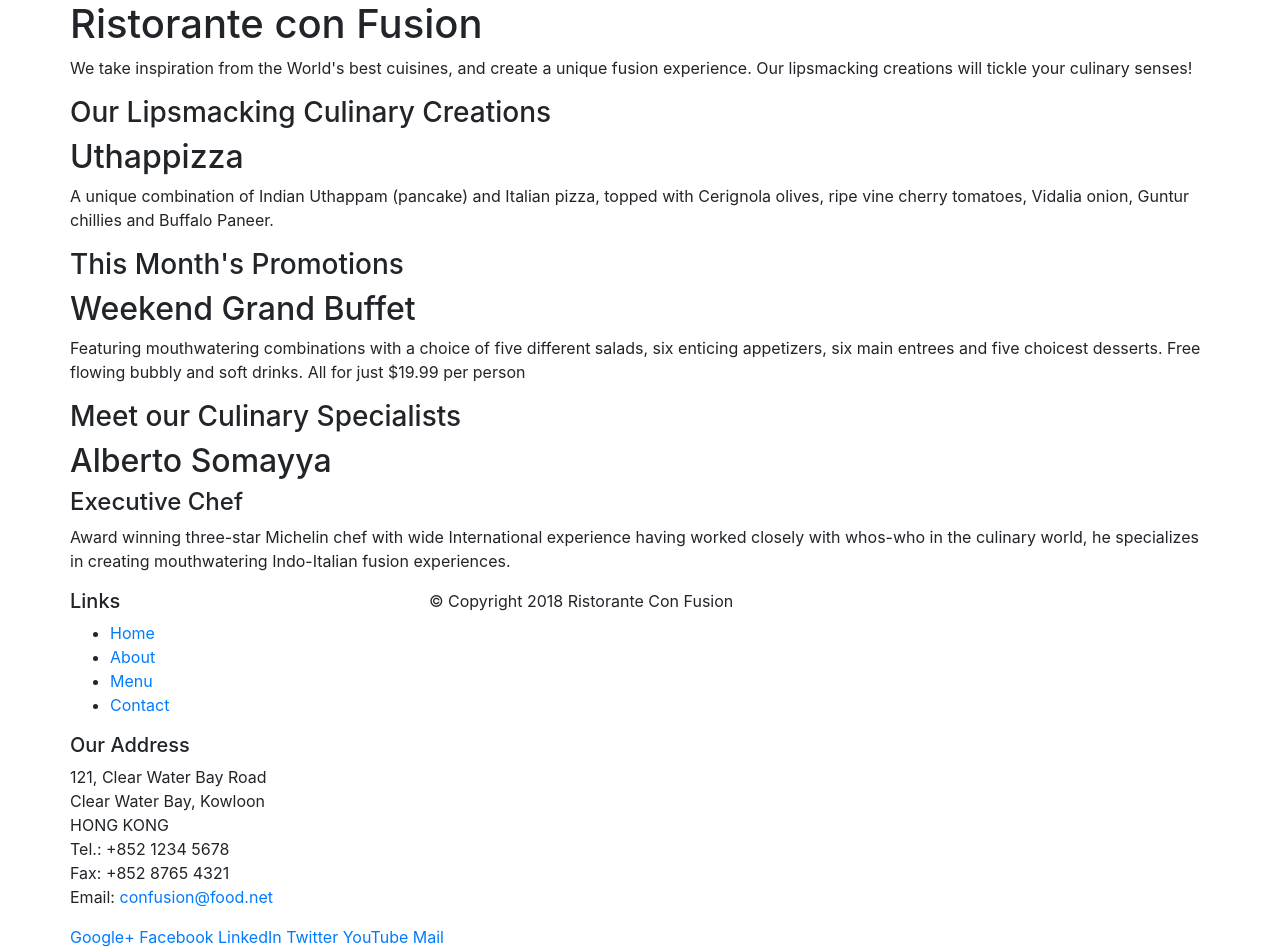
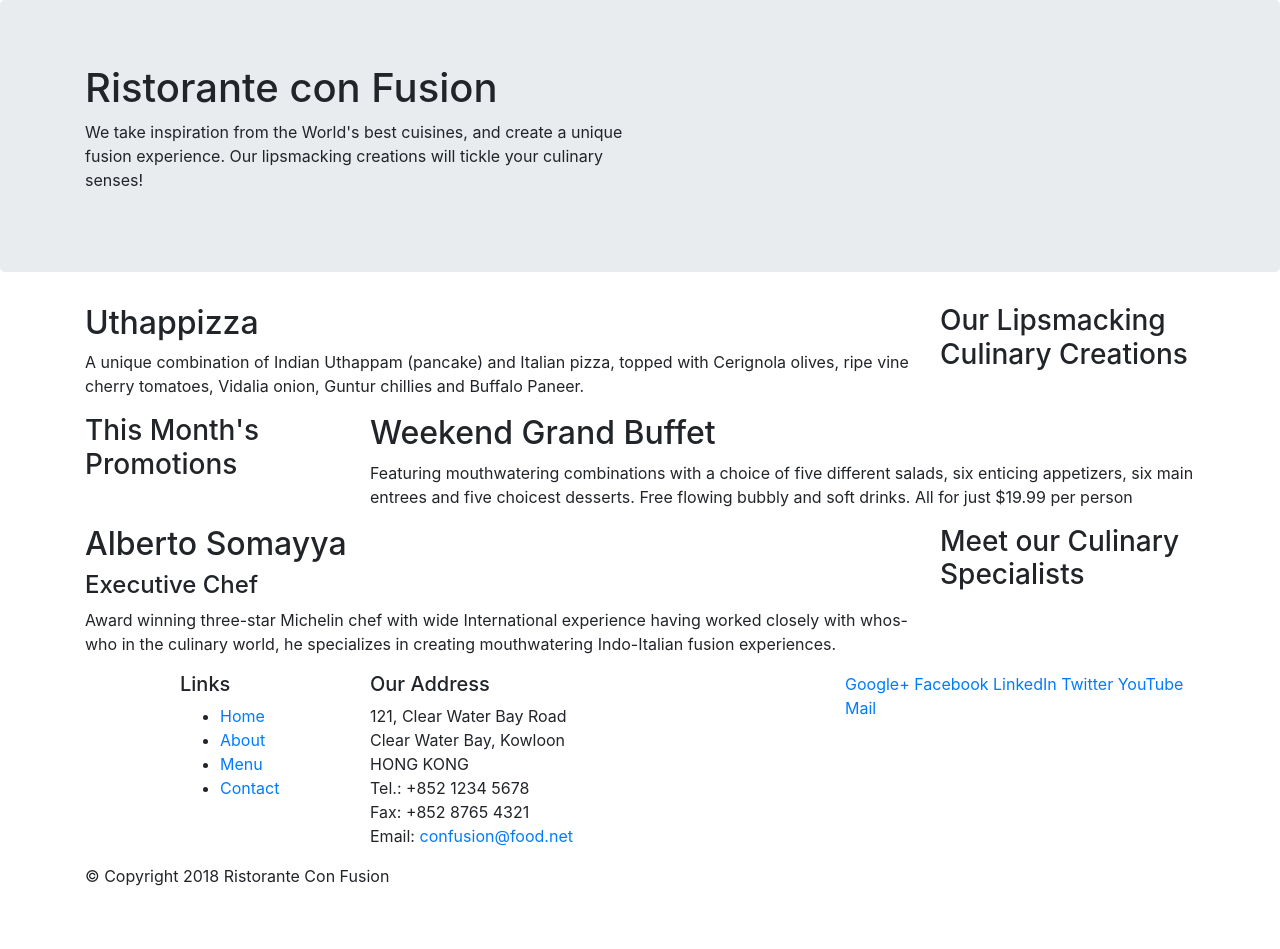
Before and after one commit to santiagoalex/Web-Project, a website: page conFusion/index.html in a window 1280 px wide. After the commit the page ends 904 px from the top, so only its background shows below. Drawn offline with nearby package versions, Linux system fonts and the light colour scheme.

Commit message:
Add bootstrap cols and orders

```diff
--- a/conFusion/index.html
+++ b/conFusion/index.html
@@ -16,14 +16,14 @@
 
 <body>
 
-    <header class = "Jumbotron" >
+    <header class = "jumbotron" >
         <div class = "container">
             <div class = "row">
-                <div>
+                <div class = "col-12 col-sm-6">
                     <h1>Ristorante con Fusion</h1>
                     <p>We take inspiration from the World's best cuisines, and create a unique fusion experience. Our lipsmacking creations will tickle your culinary senses!</p>
                 </div>
-                <div>
+                <div class = "col-12 col-sm">
                 </div>
             </div>
         </div>
@@ -31,10 +31,10 @@
 
     <div class = "container">
         <div class = "row" >
-            <div>
+            <div class = "col-12 col-sm-4 order-sm-last col-md-3 ">
                 <h3>Our Lipsmacking Culinary Creations</h3>
             </div>
-            <div>
+            <div class = "col col-sm order-sm-first col-md ">
                 <h2>Uthappizza</h2>
                 <p>A unique combination of Indian Uthappam (pancake) and Italian pizza, topped with Cerignola olives, ripe vine cherry tomatoes, Vidalia onion, Guntur chillies and Buffalo Paneer.</p>
             </div>
@@ -42,20 +42,20 @@
 
 
         <div class = "row">
-            <div >
+            <div class = "col-12 col-sm-4 col-md-3" >
                 <h3>This Month's Promotions</h3>
             </div>
-            <div>
+            <div class = "col col-sm col-md">
                 <h2>Weekend Grand Buffet</h2>
                 <p>Featuring mouthwatering combinations with a choice of five different salads, six enticing appetizers, six main entrees and five choicest desserts. Free flowing bubbly and soft drinks. All for just $19.99 per person </p>
             </div>
         </div>
 
         <div class = "row">
-            <div>
+            <div class = "col-12 col-sm-4 order-sm-last col-md-3">
                 <h3>Meet our Culinary Specialists</h3>
             </div>
-            <div>
+            <div class = "col col-sm order-sm-first col-md">
                 <h2>Alberto Somayya</h2>
                 <h4>Executive Chef</h4>
                 <p>Award winning three-star Michelin chef with wide International experience having worked closely with whos-who in the culinary world, he specializes in creating mouthwatering Indo-Italian fusion experiences. </p>
@@ -65,8 +65,8 @@
 
     <footer class = "container" >
         <div class = "row" >
-            <div>
-                <div>
+
+                <div class = "col-4 offset-1 col-sm-2 ">
                     <h5>Links</h5>
                     <ul>
                         <li><a href="#">Home</a></li>
@@ -75,7 +75,7 @@
                         <li><a href="#">Contact</a></li>
                     </ul>
                 </div>
-                <div>
+                <div class = "col-7 col-sm-5">
                     <h5>Our Address</h5>
                     <address>
 		              121, Clear Water Bay Road<br>
@@ -86,7 +86,7 @@
 		              Email: <a href="mailto:confusion@food.net">confusion@food.net</a>
 		           </address>
                 </div>
-                <div>
+                <div class = "col-12 col-sm-4">
                     <div>
                         <a href="http://google.com/+">Google+</a>
                         <a href="http://www.facebook.com/profile.php?id=">Facebook</a>
@@ -98,11 +98,11 @@
                 </div>
            </div>
            <div class = "row" >
-                <div>
+                <div class =" col-auto" >
                     <p>© Copyright 2018 Ristorante Con Fusion</p>
                 </div>
            </div>
-        </div>
+
     </footer>
     <!-- jQuery first, then Popper.js, then Bootstrap JS. -->
     <script src="node_modules/jquery/dist/jquery.slim.min.js"></script>
```
